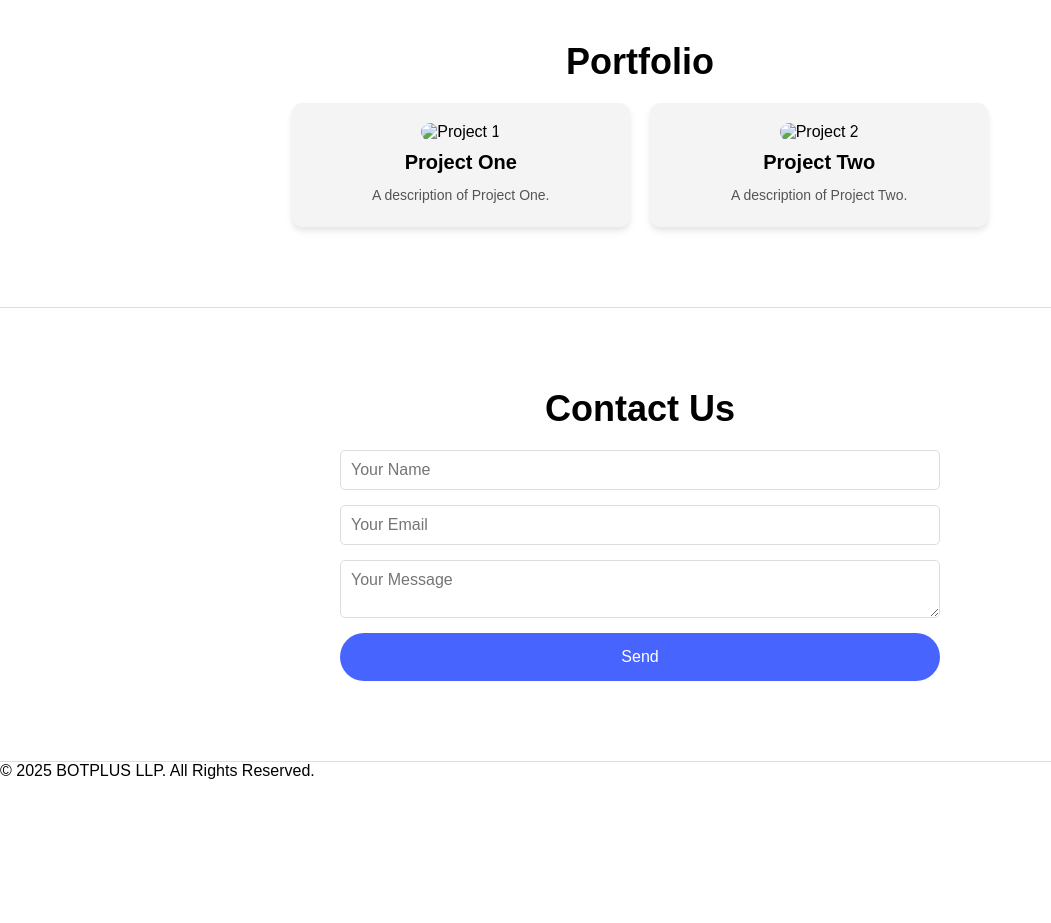
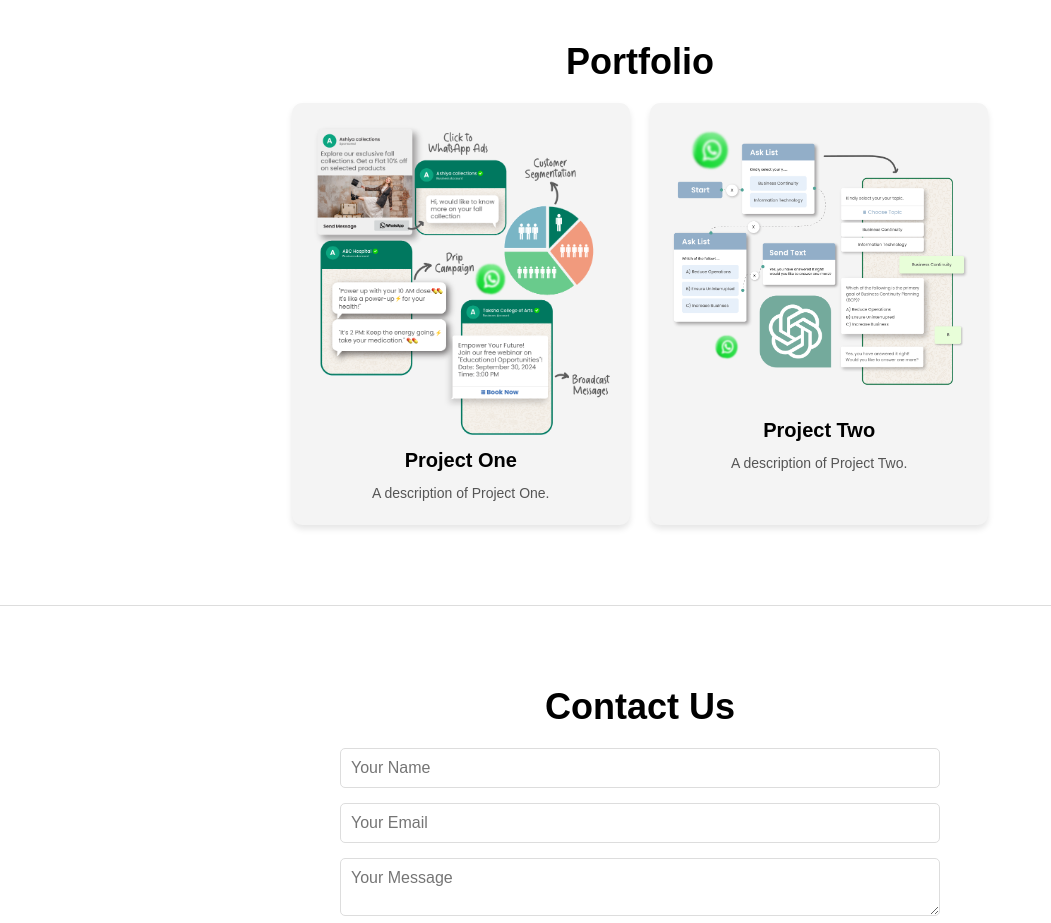
Before and after one commit to MaheshBhorade/Botplus_Website, a plain HTML site: page demo.html in a window 1280 px wide. Shown: the part 1460-2383 px from the top of the page, without its empty margins (0-1051 px from the left). Before the commit the page ends 2240 px from the top, so only its background shows below. Drawn offline with Linux system fonts and the light colour scheme.

Commit message:
17 jan update 2

```diff
--- a/demo.html
+++ b/demo.html
@@ -71,12 +71,12 @@
         <h2>Portfolio</h2>
         <div class="projects">
           <div class="project">
-            <img src="images/project1.jpg" alt="Project 1" />
+            <img src="content\marketing-01.webp" alt="Project 1" />
             <h3>Project One</h3>
             <p>A description of Project One.</p>
           </div>
           <div class="project">
-            <img src="images/project2.jpg" alt="Project 2" />
+            <img src="content\new-sec-4-04-04.webp" alt="Project 2" />
             <h3>Project Two</h3>
             <p>A description of Project Two.</p>
           </div>
```
